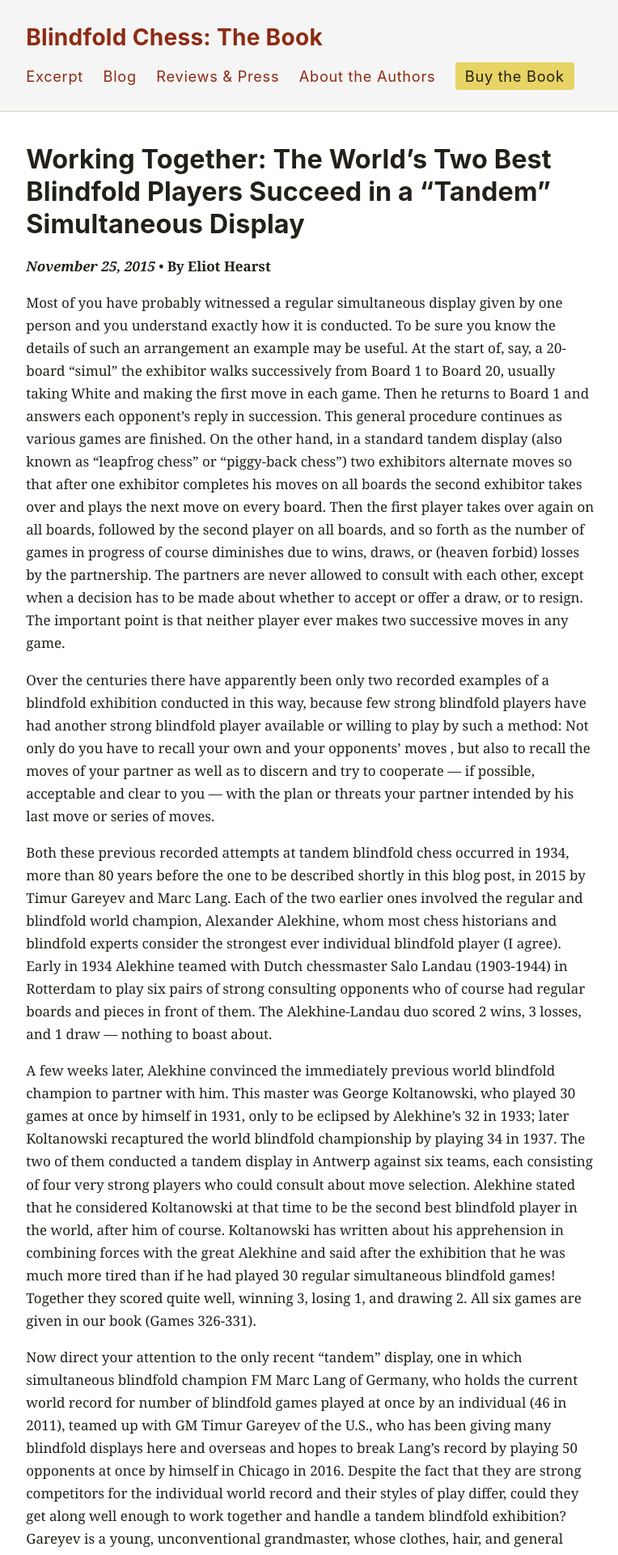
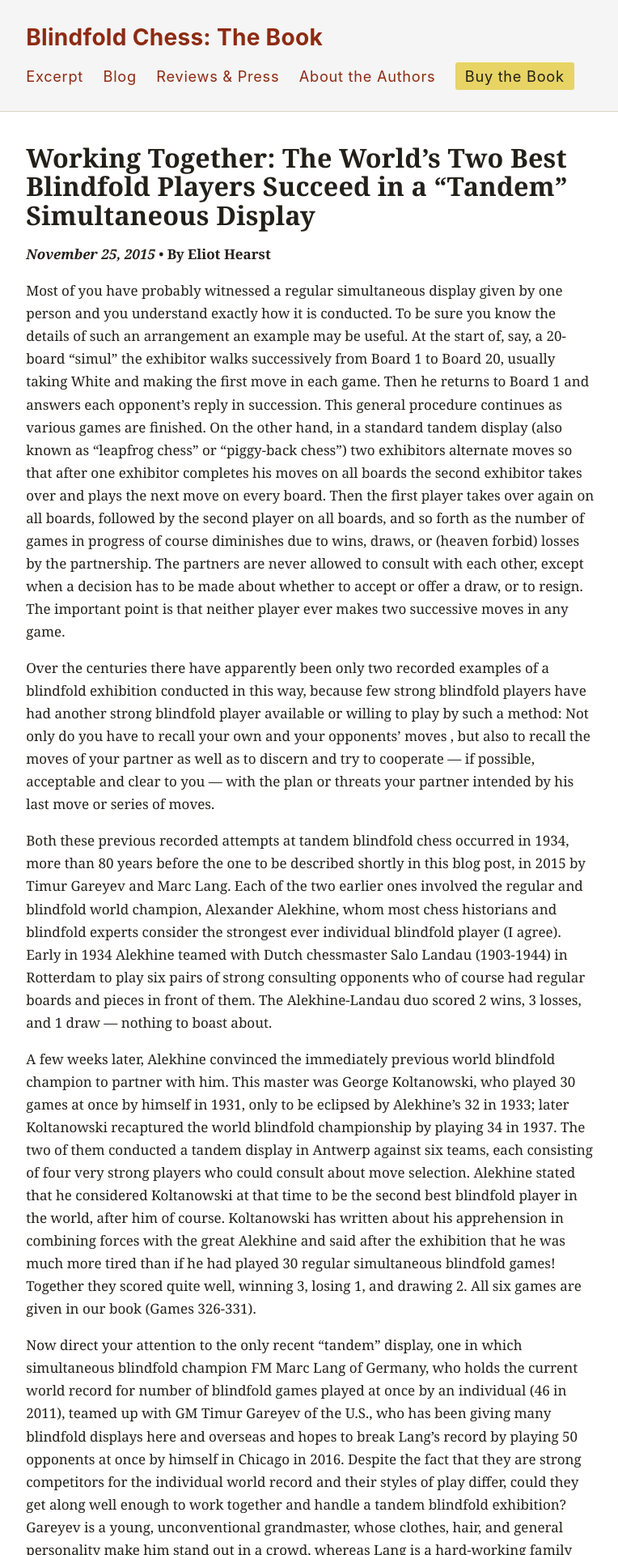
Before and after one commit to panopticist/blindfoldchess, a Jekyll site: the page built from _posts/2015-11-25-tandem-simultaneous-display.md, in a window 1280 px wide. Shown: the top 1920 px of the page at 81% size, without its empty margins (255-1019 px from the left). Built offline with Jekyll 4.4.1, drawn with Linux system fonts in a browser that asks for light colours; some web fonts are replaced.

Commit message:
Update style.css

```diff
--- a/assets/css/style.css
+++ b/assets/css/style.css
@@ -141,7 +141,10 @@ h1, h2, h3, h4 { line-height: 1.25; letter-spacing: 0.005em; }
 /* All headline levels: sans-serif, body-text color (not red -- that's
    reserved for the blog listing's post-title links, styled separately below). */
 h1, h2, h3, h4, .page-title {
-  font-family: -apple-system, BlinkMacSystemFont, "Segoe UI", Helvetica, Arial, sans-serif;
+  font-family: font-family: "Quarto A", "Quarto B", Georgia, Times, serif;
+		font-style: normal;
+		font-weight: 800;
+		line-height: 1.1em;
   color: var(--ink);
 }
 .page-title {
```
